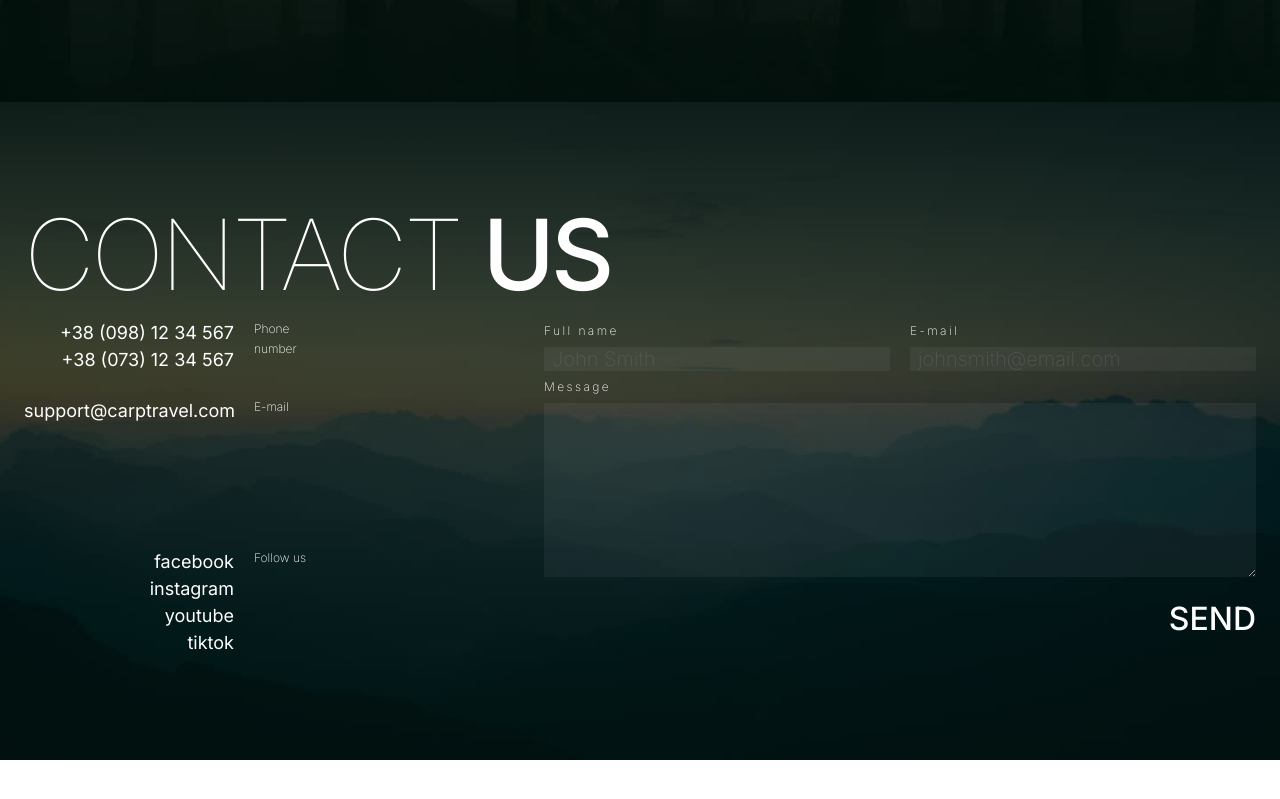
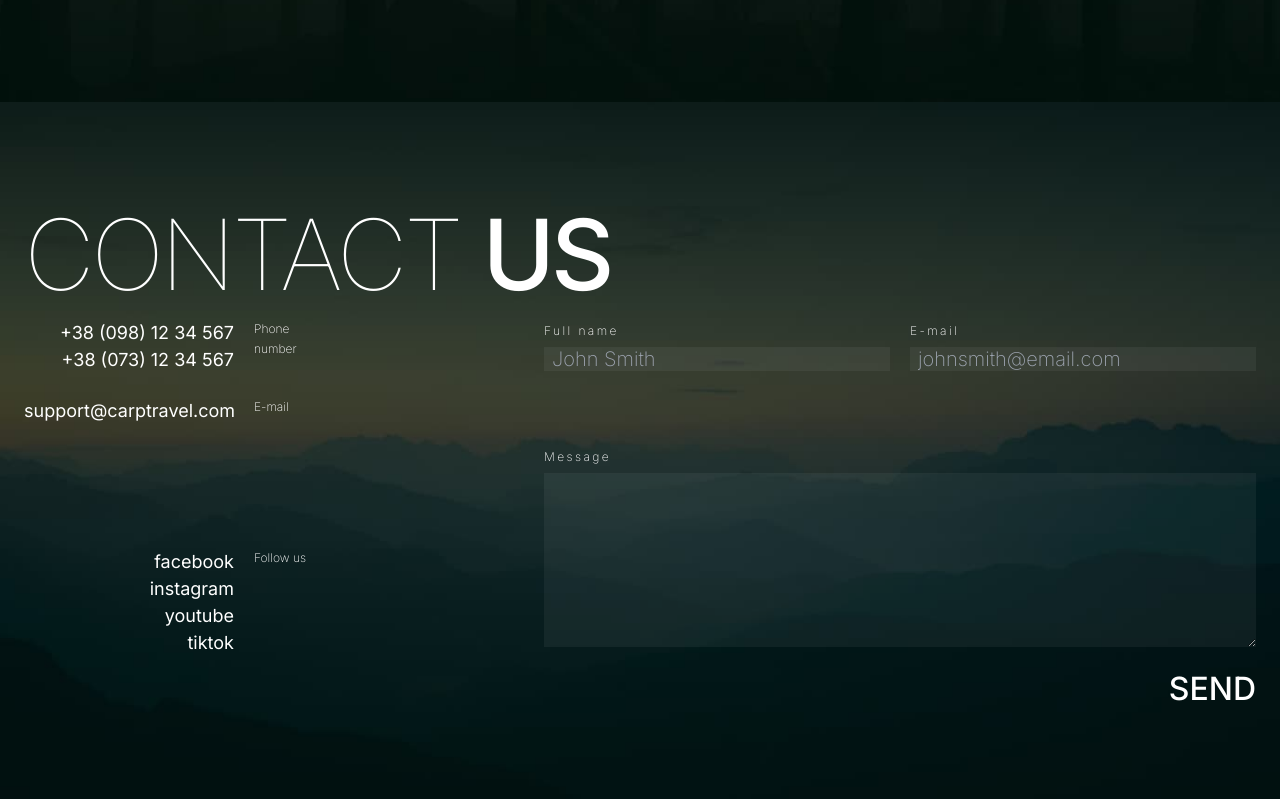
Before and after one commit to Olenteva74/next-carp-travel, a Next.js app: page / in a window 1280 px wide. Shown: the part 3841-4640 px from the top of the page. Before the commit the page ends 4601 px from the top, so only its background shows below. Built offline with nearby package versions, Linux system fonts and the light colour scheme.

Commit message:
update ContactForm

```diff
--- a/src/components/Contact/ContactForm.jsx
+++ b/src/components/Contact/ContactForm.jsx
@@ -3,6 +3,7 @@ import { useForm } from "react-hook-form";
 import { yupResolver } from "@hookform/resolvers/yup";
 import * as yup from "yup";
 import { nanoid } from "nanoid";
+import { ErrorMessage } from "./ErrorMessage";
 
 const nameRegExp = /^\s*[\S]+(\s[\S]+)+\s*$/;
 const schema = yup.object().shape({
@@ -35,8 +36,8 @@ export const ContactForm = () => {
     md:flex md:gap-x-5
     xl:flex-col"
     >
-      <div className="xl:flex xl:gap-x-5">
-        <div className="xl:basis-1/2">
+      <div className="xl:flex xl:gap-x-5 xl:mb-[42px]">
+        <div className="xl:basis-1/2 mb-[25px] md:mb-[28px] relative">
           <label
             htmlFor={nameId}
             className="block text-[12px] leading-[2]  tracking-[2.4px] mb-1"
@@ -48,28 +49,14 @@ export const ContactForm = () => {
             id={nameId}
             placeholder="John Smith"
             {...register("fullName")}
-            className="block w-full pl-2 pr-[50px] bg-[hsla(0,0%,100%,.05)]
-        text-[13px] leading-[1.85] xl:text-[20px] xl:leading-[1.2] mb-1 focus:outline-none text-white placeholder:opacity-20"
+            className="relative block w-full pl-2 pr-[50px] bg-[hsla(0,0%,100%,.05)]
+        text-[13px] leading-[1.85] xl:text-[20px] xl:leading-[1.2] mb-1 focus:outline-none text-white placeholder:text-[hsla(0, 0%, 100%, 0.2)]"
           />
           {errors.fullName && (
-            <p className="flex items-center justify-end text-[12px] leading-[2]  tracking-[2.4px] text-[#FF5757]">
-              <svg
-                xmlns="http://www.w3.org/2000/svg"
-                width="18"
-                height="18"
-                viewBox="0 0 18 18"
-                fill="none"
-              >
-                <path
-                  d="M4.375 4.375L13.625 13.625M13.625 4.375L4.375 13.625"
-                  stroke="currentColor"
-                />
-              </svg>
-              <span>incorrect name</span>
-            </p>
+            <ErrorMessage message="incorrect name"/>
           )}
         </div>
-        <div className="xl:basis-1/2">
+        <div className="xl:basis-1/2 mb-[25px] relative">
           <label
             htmlFor={emailId}
             className="block text-[12px] leading-[2]  tracking-[2.4px] mb-1"
@@ -81,26 +68,12 @@ export const ContactForm = () => {
             id={emailId}
             placeholder="johnsmith@email.com"
             {...register("email")}
-            className="block w-full pl-2 pr-[50px] bg-[hsla(0,0%,100%,.05)]
+            className="relative block w-full pl-2 pr-[50px] bg-[hsla(0,0%,100%,.05)]
         text-[13px] leading-[1.85] xl:text-[20px] xl:leading-[1.2]
-        mb-1 text-white focus:outline-none placeholder:opacity-20"
+        mb-1 text-white focus:outline-none placeholder:text-[hsla(0, 0%, 100%, 0.2)]"
           />
           {errors.email && (
-            <p className="flex items-center justify-end text-[12px] leading-[2]  tracking-[2.4px] text-[#FF5757]">
-              <svg
-                xmlns="http://www.w3.org/2000/svg"
-                width="18"
-                height="18"
-                viewBox="0 0 18 18"
-                fill="none"
-              >
-                <path
-                  d="M4.375 4.375L13.625 13.625M13.625 4.375L4.375 13.625"
-                  stroke="currentColor"
-                />
-              </svg>
-              <span>invalid email</span>
-            </p>
+            <ErrorMessage message="invalid email"/>
           )}
         </div>
       </div>
--- /dev/null
+++ b/src/components/Contact/ErrorMessage.jsx
@@ -0,0 +1,19 @@
+export const ErrorMessage = ({message}) => {
+    return (
+        <p className="flex items-center justify-end text-[12px] leading-[2]  tracking-[2.4px] text-[#FF5757] absolute right-0 bottom-[-24px]">
+        <svg
+          xmlns="http://www.w3.org/2000/svg"
+          width="18"
+          height="18"
+          viewBox="0 0 18 18"
+          fill="none"
+        >
+          <path
+            d="M4.375 4.375L13.625 13.625M13.625 4.375L4.375 13.625"
+            stroke="currentColor"
+          />
+        </svg>
+        <span>{message}</span>
+      </p>
+    )
+}
```
